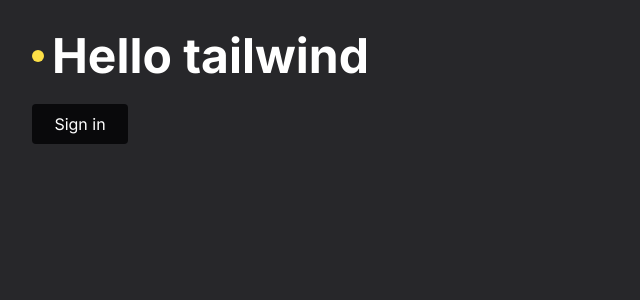
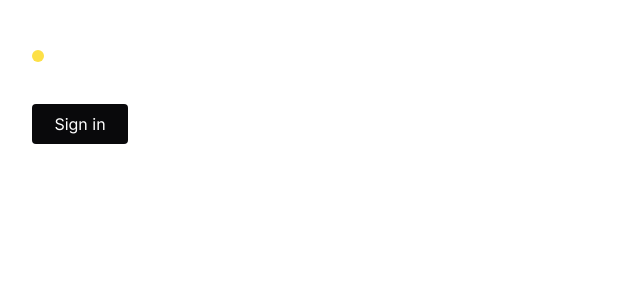
Before and after one commit to lucasgomesmatos/tailwind-next, a Next.js app: page / in a window 1280 px wide. Shown: the top 300 px of the page, without its empty margins (0-640 px from the left). Built offline with nearby package versions, Linux system fonts and the light colour scheme.

Commit message:
feat: dark mode

```diff
--- a/src/app/layout.tsx
+++ b/src/app/layout.tsx
@@ -19,7 +19,7 @@
       <body
         className={`
         ${inter.className}
-        antialiased bg-zinc-800 text-white`}
+        antialiased dark:bg-zinc-950 text-white`}
       >
         {children}
       </body>
--- a/src/app/page.tsx
+++ b/src/app/page.tsx
@@ -1,6 +1,6 @@
 export default function Home() {
   return (
-    <div className="p-8 flex flex-col gap-6 dark:bg-zinc-950">
+    <div className="p-8 flex flex-col gap-6 max-w-2xl">
       <h1 className="flex gap-2 items-center font-bold  text-2xl md:text-5xl before:size-3 before:rounded-full before:bg-yellow-300 before:flex">
         Hello tailwind
       </h1>
```
